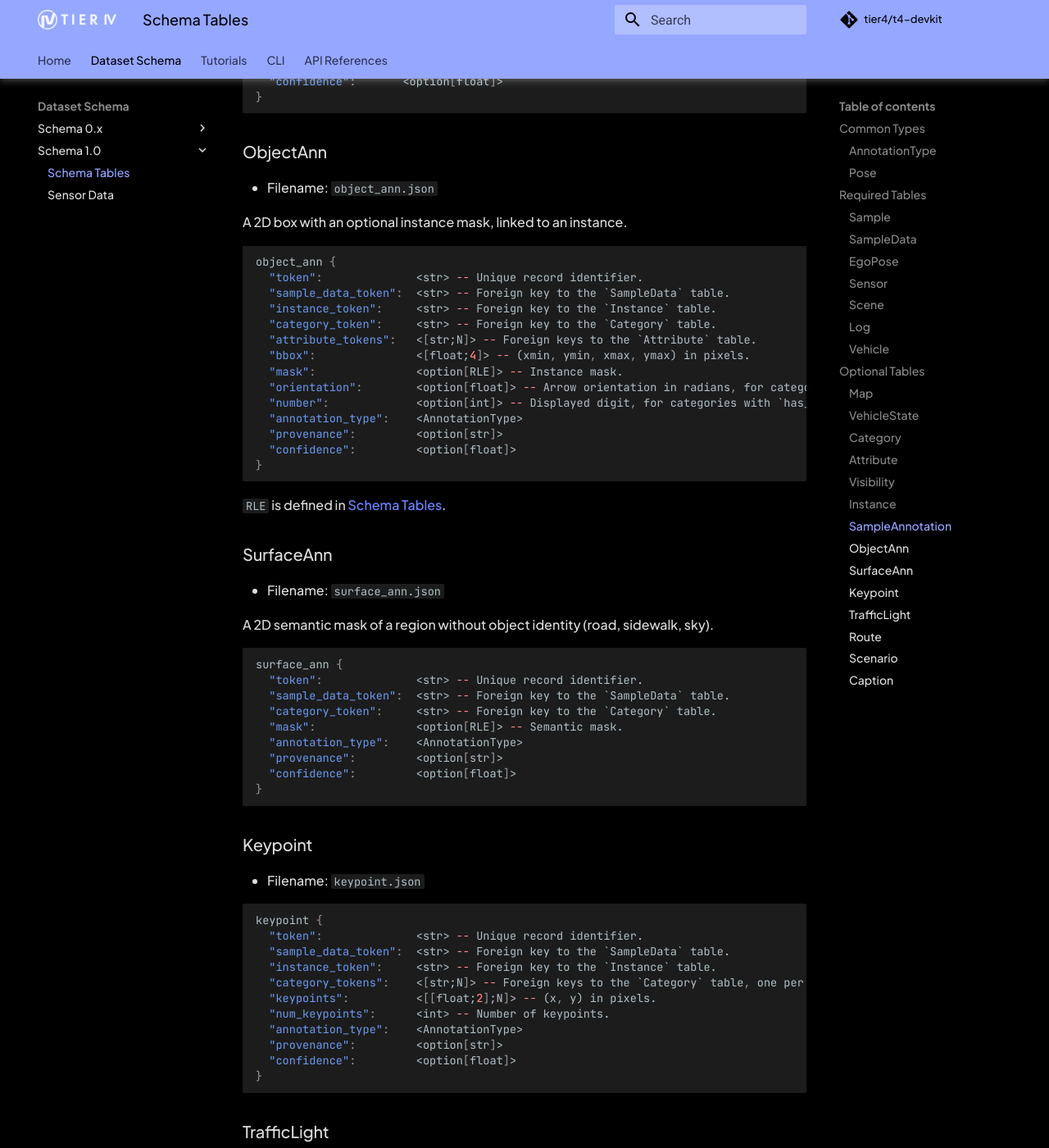
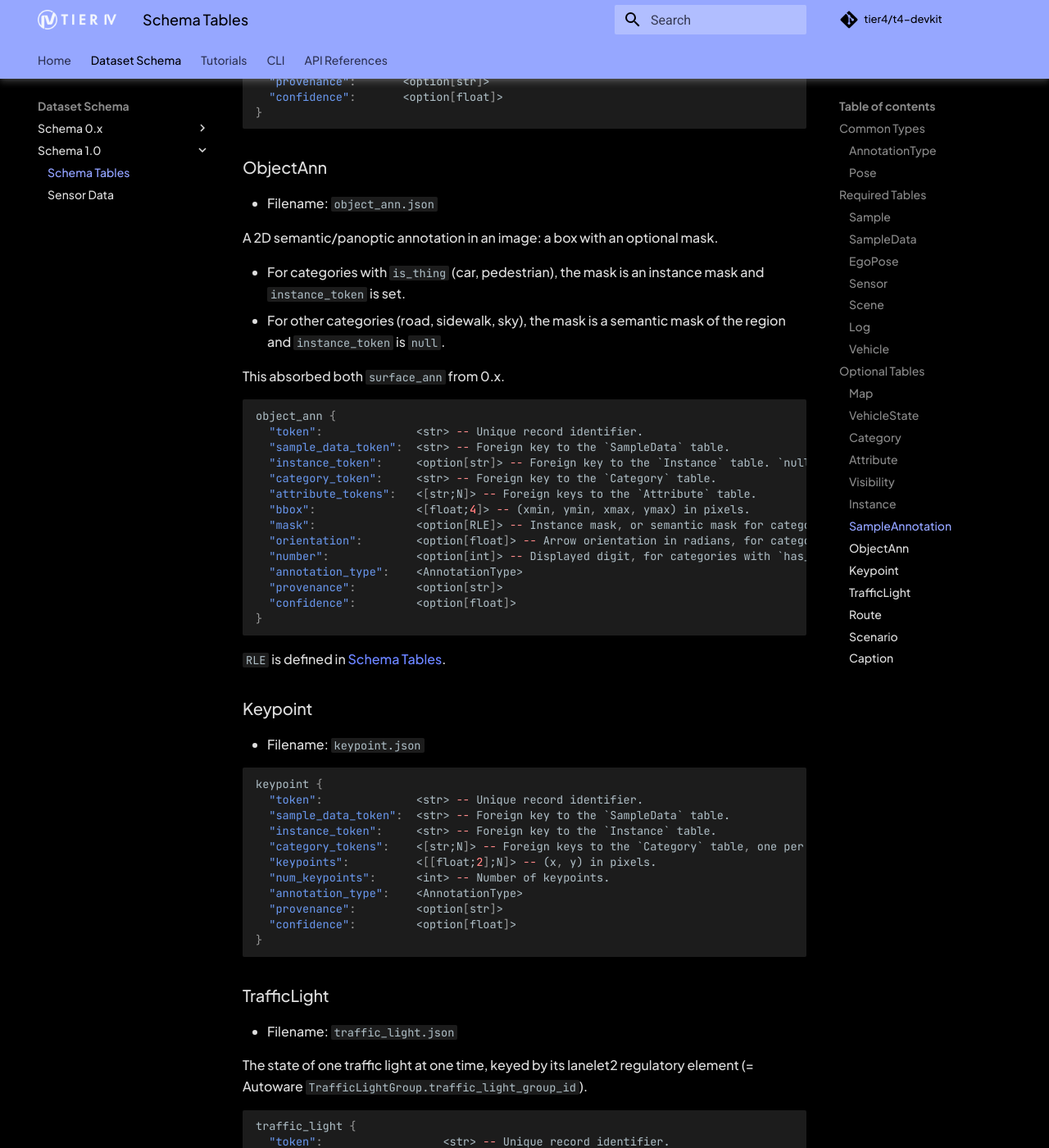
Before and after one commit to tier4/t4-devkit, an MkDocs documentation site: the page built from docs/schema/v1/table.md, in a window 1280 px wide and 1400 px high, scrolled down 7746 px. Shown: the whole window at 82% size. Built offline with MkDocs 1.6.1 and Material for MkDocs 9.7.7, drawn with Linux system fonts in a browser that asks for light colours; comment, search, counter and statistics services are not loaded; the version menu is left out; some of the changed text lies outside the part shown.

Commit message:
fix(schema): remove surface_ann

````diff
--- a/docs/schema/v1/table.md
+++ b/docs/schema/v1/table.md
@@ -288,6 +288,7 @@ category {
   "token":            <str> -- Unique record identifier.
   "name":             <str> -- Category name.
   "description":      <option[str]> -- Description.
+  "is_thing":         <bool> -- Whether annotations of this category are individual objects with an instance (car, pedestrian) rather than regions without one (road, sky).
   "index":            <option[int]> -- Value of the LiDAR `label` field for this category. Required when point-wise labels are present. `0` is reserved for the `unpainted` category.
   "has_orientation":  <bool> -- Whether annotations of this category may have `orientation`.
   "has_number":       <bool> -- Whether annotations of this category may have `number`.
@@ -376,17 +377,22 @@ sample_annotation {
 
 - Filename: `object_ann.json`
 
-A 2D box with an optional instance mask, linked to an instance.
+A 2D semantic/panoptic annotation in an image: a box with an optional mask.
+
+- For categories with `is_thing` (car, pedestrian), the mask is an instance mask and `instance_token` is set.
+- For other categories (road, sidewalk, sky), the mask is a semantic mask of the region and `instance_token` is `null`.
+
+This absorbed both `surface_ann` from 0.x.
 
 ```json
 object_ann {
   "token":              <str> -- Unique record identifier.
   "sample_data_token":  <str> -- Foreign key to the `SampleData` table.
-  "instance_token":     <str> -- Foreign key to the `Instance` table.
+  "instance_token":     <option[str]> -- Foreign key to the `Instance` table. `null` for categories without `is_thing`.
   "category_token":     <str> -- Foreign key to the `Category` table.
   "attribute_tokens":   <[str;N]> -- Foreign keys to the `Attribute` table.
   "bbox":               <[float;4]> -- (xmin, ymin, xmax, ymax) in pixels.
-  "mask":               <option[RLE]> -- Instance mask.
+  "mask":               <option[RLE]> -- Instance mask, or semantic mask for categories without `is_thing`.
   "orientation":        <option[float]> -- Arrow orientation in radians, for categories with `has_orientation`.
   "number":             <option[int]> -- Displayed digit, for categories with `has_number`.
   "annotation_type":    <AnnotationType>
@@ -396,24 +402,6 @@ object_ann {
 ```
 
 `RLE` is defined in [Schema Tables](../table.md#rle).
-
-### SurfaceAnn
-
-- Filename: `surface_ann.json`
-
-A 2D semantic mask of a region without object identity (road, sidewalk, sky).
-
-```json
-surface_ann {
-  "token":              <str> -- Unique record identifier.
-  "sample_data_token":  <str> -- Foreign key to the `SampleData` table.
-  "category_token":     <str> -- Foreign key to the `Category` table.
-  "mask":               <option[RLE]> -- Semantic mask.
-  "annotation_type":    <AnnotationType>
-  "provenance":         <option[str]>
-  "confidence":         <option[float]>
-}
-```
 
 ### Keypoint
 
````
Also changed, not shown: other parts of docs/schema/v1/table.md (+1 -1 lines), 1 other file.
